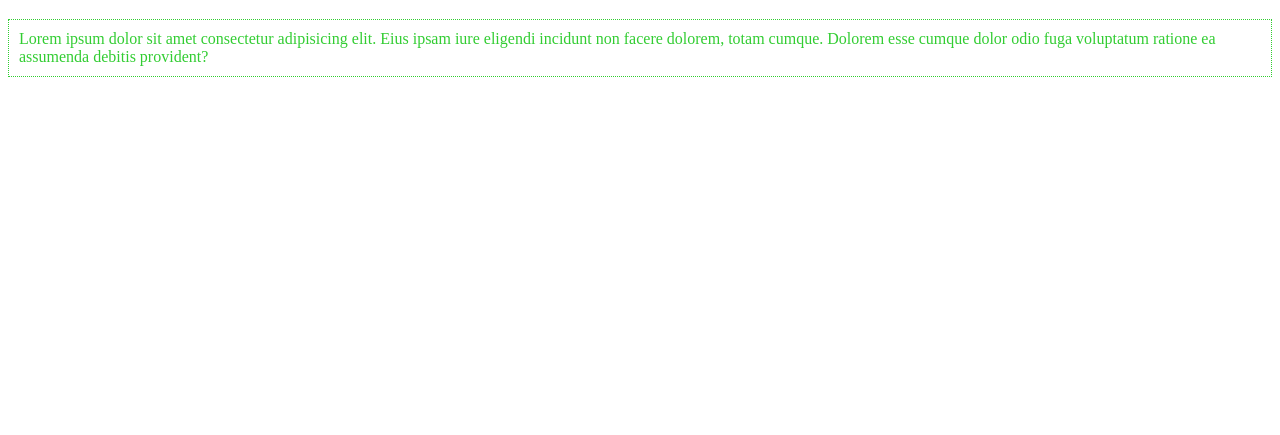
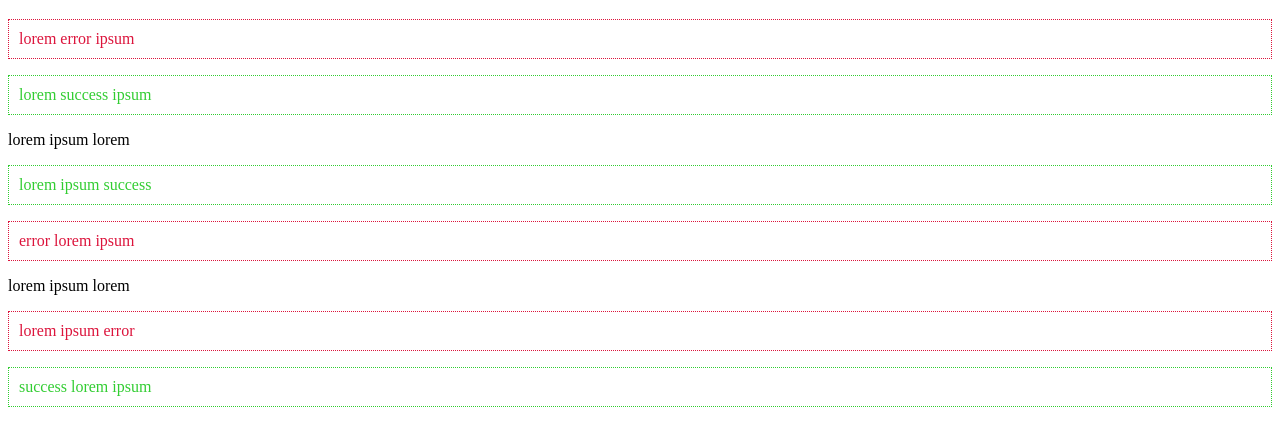
Before and after one commit to Collins1618/DOMjs, a plain HTML site: page index.html in a window 1280 px wide. Shown: the part 61-496 px from the top of the page. Drawn offline with Linux system fonts and the light colour scheme.

Commit message:
challenge to cycle through available paragraphs assigning different classes

```diff
--- a/app.js
+++ b/app.js
@@ -1,12 +1,10 @@
-const content = document.querySelector('p');
-
-//log out the list of classes belonging to the const content
-console.log(content.classList);
-
-//adding classes
-content.classList.add('error');
-
-//removing a class
-content.classList.remove('error');
-
-content.classList.add('success');
+//Challenge
+const paras = document.querySelectorAll('p');
+paras.forEach(para => {
+    if(para.innerText.includes('error')){
+        para.classList.add('error');
+    }
+    else if(para.innerText.includes('success')){
+        para.classList.add('success');
+    }
+})
--- a/index.html
+++ b/index.html
@@ -9,11 +9,18 @@
 <body>
     <h1>The DOM</h1>
 
+    <p>lorem error ipsum</p>
+    <p>lorem success ipsum</p>
+    <p>lorem ipsum lorem</p>
+    <p>lorem ipsum success</p>
+    <p>error lorem ipsum</p>
+    <p>lorem ipsum lorem</p>
+    <p>lorem ipsum error</p>
+    <p>success lorem ipsum</p>
 
 
-    <p>Lorem ipsum dolor sit amet consectetur adipisicing elit. Eius ipsam iure eligendi incidunt non
-        facere dolorem, totam cumque. Dolorem esse cumque dolor odio fuga voluptatum ratione ea assumenda debitis
-        provident?</p>
+
+
 
     <script src="app.js"></script>
 </body>
```
